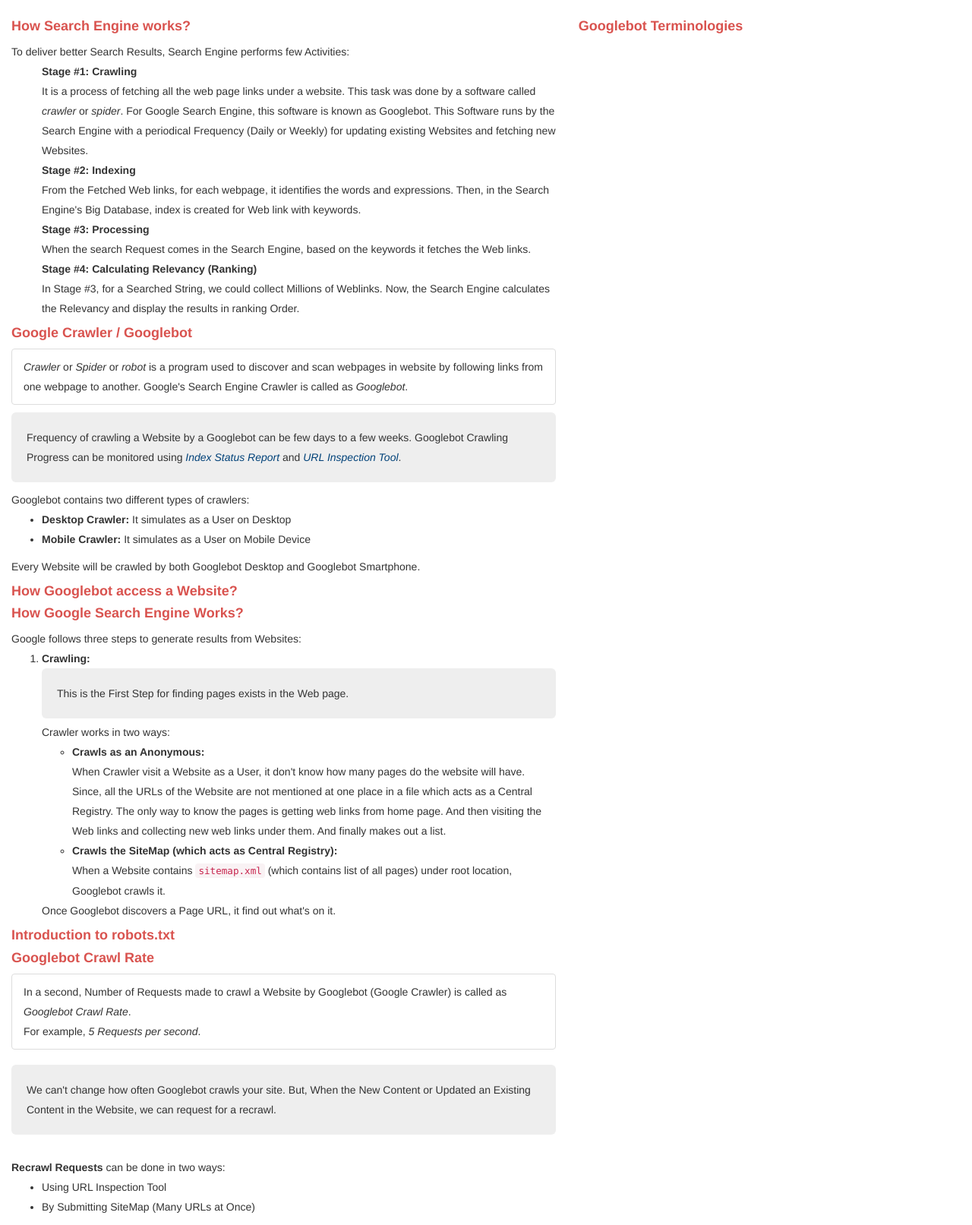
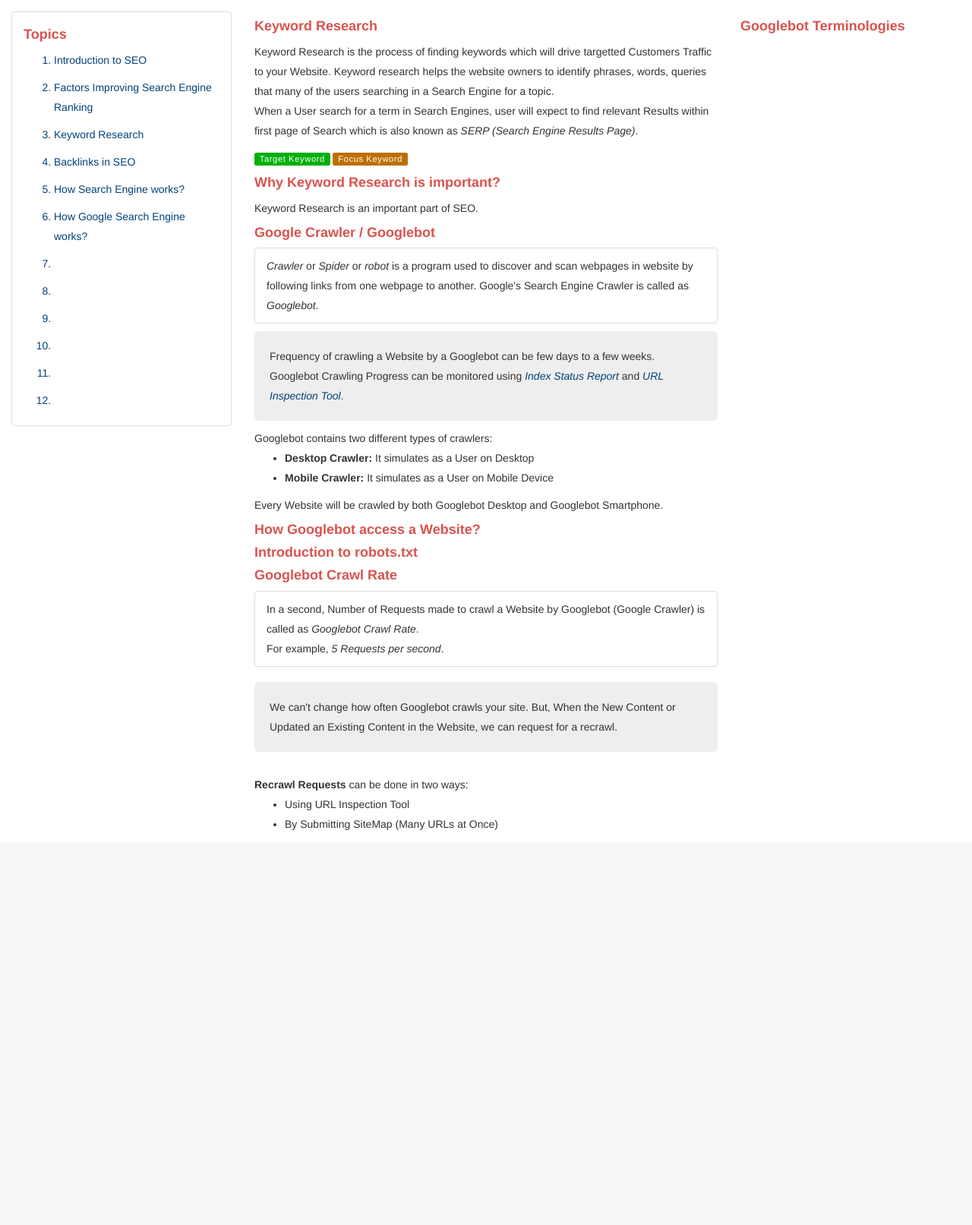
Before and after one commit to AnUniversalPowerServing/ws, a PHP site: page /ws/tutorial/seo/keyword-research in a window 1280 px wide. Shown: the part 53-1666 px from the top of the page at 76% size. After the commit the page ends 1146 px from the top, so only its background shows below. Run offline with PHP 8.4, Linux system fonts and the light colour scheme.

Commit message:
Updated pages

```diff
--- a/pages/reactjs.php
+++ b/pages/reactjs.php
@@ -4,6 +4,8 @@
 <head>
   <title>ReactJS</title>
   <meta charset="utf-8">
+  <meta name="description" content="Free Web tutorials">
+  <meta name="keywords" content="">
   <meta name="viewport" content="width=device-width, initial-scale=1">
   <link rel="stylesheet" href="<?php echo $PROJECT_URL; ?>/vendor/bootstrap/css/bootstrap.min.css">
   <link rel="stylesheet" href="<?php echo $PROJECT_URL; ?>/styles/api/core-skeleton.css">
--- a/pages/seo.php
+++ b/pages/seo.php
@@ -3,6 +3,8 @@
 <html lang="en">
 <head>
   <title>Search Engine Optimization</title>
+  <meta name="description" content="Free Web tutorials">
+  <meta name="keywords" content="seo, seo tools, seo khazana, seo report, seositecheckup, seoclerks, seo login, seo jobs, seo services, seo images">
   <meta charset="utf-8">
   <meta name="viewport" content="width=device-width, initial-scale=1">
   <link rel="stylesheet" href="<?php echo $PROJECT_URL; ?>/vendor/bootstrap/css/bootstrap.min.css">
@@ -21,55 +23,29 @@ $(document).ready(function(){
 
   <div class="container-fluid fs14 mtop15p">
    <div class="row">
-    <div class="col-sm-7">
+     <div class="col-sm-3">
+      <?php include_once 'templates/seo/00-content.php'; ?>
+     </div>
+     <div class="col-sm-6">
 
        <?php
          if(isset($_GET["1"]) && $_GET["1"]=='introduction-to-seo'){
             include_once 'templates/seo/01-introduction-to-seo.php';
          } else if(isset($_GET["1"]) && $_GET["1"]=='factors-improving-search-engine-ranking'){
             include_once 'templates/seo/02-factors-improving-search-engine-ranking.php';
+         } else if(isset($_GET["1"]) && $_GET["1"]=='keyword-research'){
+            include_once 'templates/seo/03-keyword-research.php';
+         } else if(isset($_GET["1"]) && $_GET["1"]=='backlinks-in-seo'){
+            include_once 'templates/seo/04-backlinks-in-seo.php';
+         } else if(isset($_GET["1"]) && $_GET["1"]=='how-search-engine-works'){
+            include_once 'templates/seo/05-how-search-engine-works.php';
+         } else if(isset($_GET["1"]) && $_GET["1"]=='how-google-search-engine-works'){
+            include_once 'templates/seo/06-how-google-search-engine-works.php';
          }
+
 
        ?>
 
-
-       <div><h4 class="font-red"><b>How Search Engine works?</b></h4></div>
-       <div>
-       To deliver better Search Results, Search Engine performs few Activities:
-       <ol class="noListStyle">
-        <li>
-            <div><b>Stage #1: Crawling</b></div>
-            <div>
-            It is a process of fetching all the web page links under a website. This task was done by
-            a software called <i>crawler</i> or <i>spider</i>.
-            For Google Search Engine, this software is known as Googlebot. This Software runs by the
-            Search Engine with a periodical Frequency (Daily or Weekly) for updating existing Websites and fetching new Websites.
-            </div>
-        </li>
-        <li>
-            <div><b>Stage #2: Indexing</b></div>
-            <div>
-            From the Fetched Web links, for each webpage, it identifies the words and expressions.
-            Then, in the Search Engine's Big Database, index is created for Web link with keywords.
-            </div>
-        </li>
-        <li>
-            <div><b>Stage #3: Processing</b></div>
-            <div>
-            When the search Request comes in the Search Engine, based on the keywords it fetches the
-            Web links.
-            </div>
-        </li>
-        <li>
-            <div><b>Stage #4: Calculating Relevancy (Ranking)</b></div>
-            <div>
-            In Stage #3, for a Searched String, we could collect Millions of Weblinks. Now, the Search
-            Engine calculates the Relevancy and display the results in ranking Order.
-            </div>
-        </li>
-
-       </ol>
-       </div>
 
        <!-- Google Crawler / Googlebot -->
        <div><h4 class="font-red"><b>Google Crawler / Googlebot</b></h4></div>
@@ -101,9 +77,6 @@ $(document).ready(function(){
 
        </div>
 
-       <!-- -->
-       <?php include_once 'templates/seo-google-searchengine-works.php'; ?>
-
        <div><h4 class="font-red"><b>Introduction to robots.txt</b></h4></div>
 
        <div><h4 class="font-red"><b>Googlebot Crawl Rate</b></h4></div>
@@ -130,8 +103,8 @@ $(document).ready(function(){
         </ul>
       </div>
 
-    </div><!--/.col-sm-7 -->
-    <div class="col-sm-5">
+     </div><!--/.col-sm-6 -->
+     <div class="col-sm-3">
 
       <div><h4 class="font-red"><b>Googlebot Terminologies</b></h4></div>
 
--- a/pages/templates/seo/00-content.php
+++ b/pages/templates/seo/00-content.php
@@ -0,0 +1,24 @@
+<?php
+ $CONTENT_URL_INDEX = $PROJECT_URL.'/tutorial/seo';
+?>
+<div class="list-group">
+  <div class="list-group-item">
+    <div><h4 class="font-red"><b>Topics</b></h4></div>
+    <div>
+      <ol class="lh26">
+        <li><h5><a href="<?php echo $CONTENT_URL_INDEX; ?>/introduction-to-seo">Introduction to SEO</a></h5></li>
+        <li><h5><a href="<?php echo $CONTENT_URL_INDEX; ?>/factors-improving-search-engine-ranking">Factors Improving Search Engine Ranking</a></h5></li>
+        <li><h5><a href="<?php echo $CONTENT_URL_INDEX; ?>/keyword-research">Keyword Research</a></h5></li>
+        <li><h5><a href="<?php echo $CONTENT_URL_INDEX; ?>/backlinks-in-seo">Backlinks in SEO</a></h5></li>
+        <li><h5><a href="<?php echo $CONTENT_URL_INDEX; ?>/how-search-engine-works">How Search Engine works?</a></h5></h5></li>
+        <li><h5><a href="<?php echo $CONTENT_URL_INDEX; ?>/how-google-search-engine-works">How Google Search Engine works?</a></h5></h5></li>
+        <li><h5></h5></li>
+        <li><h5></h5></li>
+        <li><h5></h5></li>
+        <li><h5></h5></li>
+        <li><h5></h5></li>
+        <li><h5></h5></li>
+      </ol>
+    </div>
+  </div><!--/.list-group-item -->
+</div><!--/.list-group -->
--- /dev/null
+++ b/pages/templates/seo/03-keyword-research.php
@@ -0,0 +1,19 @@
+<div><h4 class="font-red"><b>Keyword Research</b></h4></div>
+<div>
+ Keyword Research is the process of finding keywords which will drive targetted Customers Traffic to
+ your Website.
+ Keyword research helps the website owners to identify phrases, words, queries that many of the
+ users searching in a Search Engine for a topic.
+ </div>
+ <div>
+ When a User search for a term in Search Engines, user will expect to find relevant Results within
+ first page of Search which is also known as <i>SERP (Search Engine Results Page)</i>.
+</div>
+<div class="mtop10p mbot10p">
+<span class="label label-success">Target Keyword</span>
+<span class="label label-warning">Focus Keyword</span>
+</div>
+<div><h4 class="font-red"><b>Why Keyword Research is important?</b></h4></div>
+<div>
+Keyword Research is an important part of SEO.
+</div>
```
Also changed, not shown: pages/templates/seo/02-factors-improving-search-engine-ranking.php (+11 -0 lines), pages/templates/seo/04-backlinks-in-seo.php (added, +11 -0 lines), pages/templates/seo/05-how-search-engine-works.php (added, +36 -0 lines), pages/templates/seo/06-how-google-search-engine-works.php (renamed from pages/templates/seo-google-searchengine-works.php).
